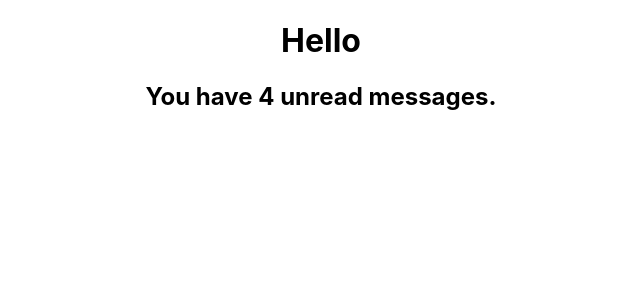
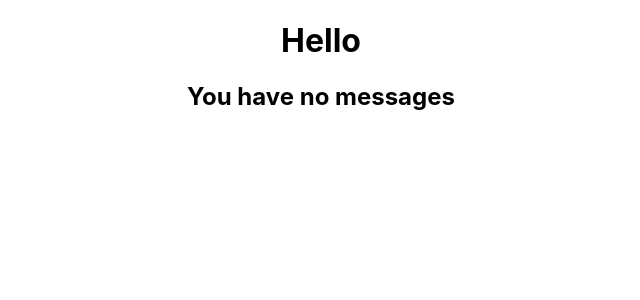
Before and after one commit to jossim/conditional-examples, a React (Create React App) app: page / in a window 1280 px wide. Shown: the top 300 px of the page, without its empty margins (319-959 px from the left). Built offline with nearby package versions, Linux system fonts and the light colour scheme.

Commit message:
Inline if else

```diff
--- a/src/App.js
+++ b/src/App.js
@@ -8,16 +8,16 @@ const Mailbox = (props) => {
   return (
     <div>
       <h1>Hello</h1>
-      {unreadMessages.length > 0 &&
+      {unreadMessages.length > 0 ?
         <h2>
           You have {unreadMessages.length} unread messages.
-        </h2>
+        </h2> : <h2>You have no messages</h2>
       }
     </div>
   )
 }
 
-const messages = ['Hello', 'How are you?', 'Please resond', 'you good?'];
+const messages = []; //['Hello', 'How are you?', 'Please resond', 'you good?'];
 
 function App() {
   return (
```
